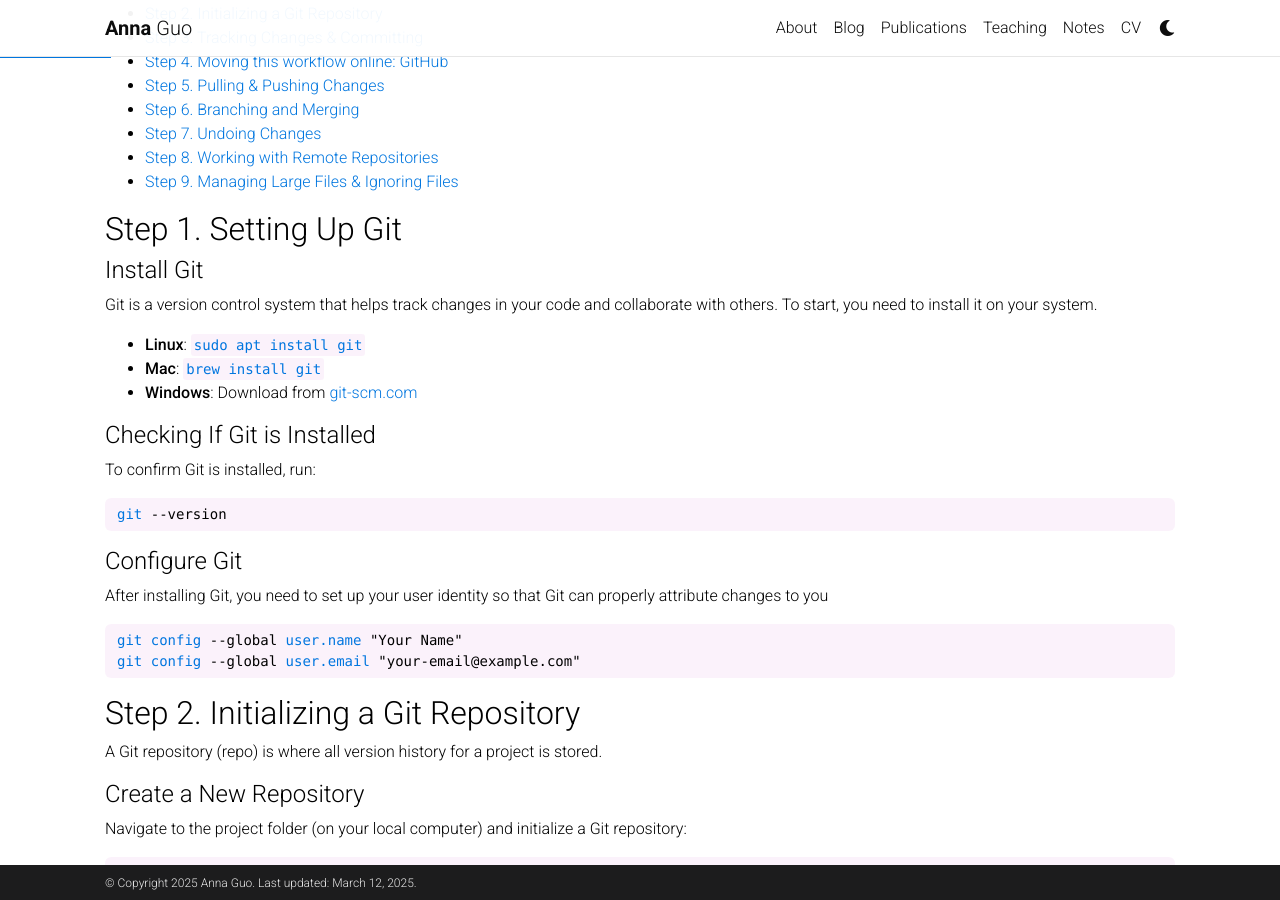
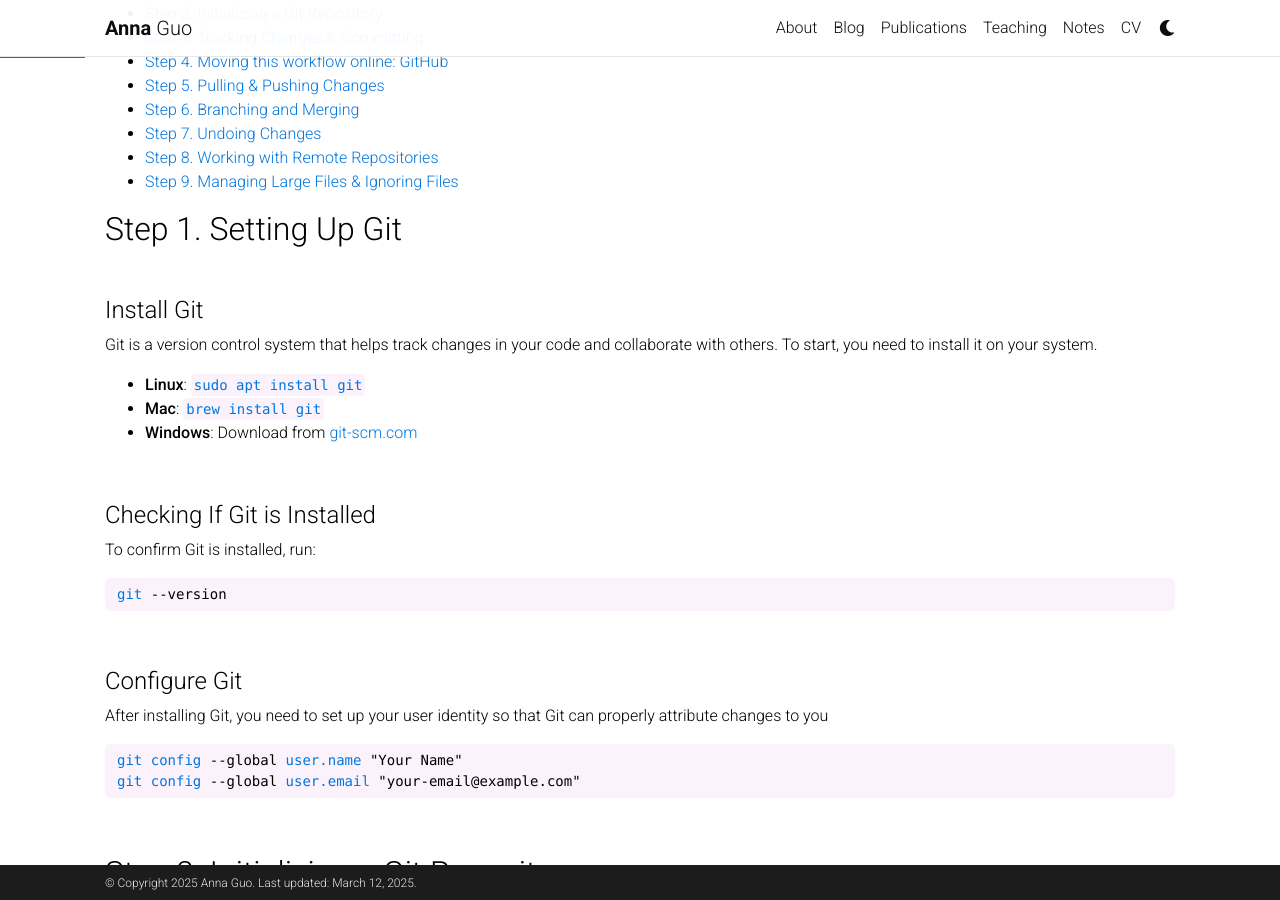
Before and after one commit to annaguo-bios/annaguo-bios.github.io, a Jekyll site: the page built from _posts/2025-03-11-git.md, in a window 1280 px wide and 900 px high, scrolled down 421 px. Built offline with Jekyll 4.4.1, drawn with Linux system fonts in a browser that asks for light colours; comment, search, counter and statistics services are not loaded; a style sheet for code colours, icons or effects is not loaded.

Commit message:
updated posts

````diff
--- a/_posts/2025-03-11-git.md
+++ b/_posts/2025-03-11-git.md
@@ -15,19 +15,19 @@ toc:
 
 - [Step 1. Setting Up Git](#step-1-setting-up-git)
 - [Step 2. Initializing a Git Repository](#step-2-initializing-a-git-repository)
-- [Step 3. Tracking Changes & Committing](#step-3-tracking-changes-committing)
+- [Step 3. Tracking Changes & Committing](#step-3-tracking-changes--committing)
 - [Step 4. Moving this workflow online: GitHub](#step-4-moving-this-workflow-online-github)
 - [Step 5. Pulling & Pushing Changes](#step-5-pulling-pushing-changes)
 - [Step 6. Branching and Merging](#step-6-branching-and-merging)
 - [Step 7. Undoing Changes](#step-7-undoing-changes)
 - [Step 8. Working with Remote Repositories](#step-8-working-with-remote-repositories)
-- [Step 9. Managing Large Files & Ignoring Files](#step-9-managing-large-files-ignoring-files)
+- [Step 9. Managing Large Files & Ignoring Files](#step-9-managing-large-files--ignoring-files)
 
 
 
 ## Step 1. Setting Up Git
 
-
+<br>
 
 #### Install Git
 
@@ -37,7 +37,7 @@ Git is a version control system that helps track changes in your code and collab
 - **Mac**: `brew install git`
 - **Windows**: Download from [git-scm.com](https://git-scm.com)
 
-
+<br>
 
 #### Checking If Git is Installed
 
@@ -47,7 +47,7 @@ To confirm Git is installed, run:
 git --version
 ```
 
-
+<br>
 
 #### Configure Git
 
@@ -58,13 +58,13 @@ git config --global user.name "Your Name"
 git config --global user.email "your-email@example.com"
 ```
 
-
+<br>
 
 ## Step 2. Initializing a Git Repository
 
 A Git repository (repo) is where all version history for a project is stored.
 
-
+<br>
 
 #### Create a New Repository
 
@@ -76,7 +76,7 @@ git init
 
 This creates a hidden `.git` folder that Git uses to track changes.
 
-
+<br>
 
 #### Track and Save Changes
 
@@ -89,11 +89,11 @@ git commit -m "Initial commit"
 
 ---
 
-
+<br>
 
 ## Step 3. Tracking Changes & Committing
 
-
+<br>
 
 #### Add and Commit Files
 
@@ -107,7 +107,7 @@ git add .             # Add all changes
 git commit -m "Commit message"
 ```
 
-
+<br>
 
 #### Check File Status
 
@@ -117,7 +117,7 @@ Check which files have been modified:
 git status
 ```
 
-
+<br>
 
 #### Viewing Commit History
 
@@ -129,13 +129,13 @@ git log --oneline --graph --decorate --all
 
 ---
 
-
+<br>
 
 ## Step 4. Moving this workflow online: GitHub
 
 GitHub is a platform that lets you store Git repositories online and collaborate with others.
 
-
+<br>
 
 #### Generate SSH Key (for authentication)
 
@@ -145,7 +145,7 @@ We will need SSH keys to build secure connections between our local computer and
 ssh-keygen -o -t rsa
 ```
 
-
+<br>
 
 After generating an SSH key, you need to add it to GitHub to connect your local machine with GitHub.
 
@@ -160,7 +160,7 @@ Here’s how:
 
    This will display the key. Copy the entire output.
 
-
+   <br>
 
 2. **Add the Key to GitHub**
 
@@ -169,7 +169,7 @@ Here’s how:
    - Paste your copied key into the provided box
    - Click **Add SSH Key**
 
-
+   <br>
 
 3. **Verify the Connection**
     Run the following command to check if GitHub recognizes your key:
@@ -188,13 +188,13 @@ You may see messages like "The authenticity of host 'github.com' can't be establ
 
 This message typically appears the first time you attempt to connect to a remote server using SSH. To proceed, you typically have the option to accept the authenticity of the host by typing "yes" when prompted.
 
-
+<br>
 
 #### Connect Local Repository to GitHub
 
 1. Create a repository on GitHub. It’s like your project’s home base. This is where all your Git history, changes, and progress will live, making it easy to keep track of everything as you work. Think of it as your project’s storybook, documenting every step along the way.
 
-
+   <br>
 
 2. Connect your local repository to the one you just created on GitHub:
 
@@ -204,7 +204,7 @@ git remote add origin https://github.com/your-username/repo-name.git
 
 This ties your local project to the remote repository, so you can easily push your changes and keep everything in sync. Think of it as building a bridge between your computer and GitHub.
 
-
+<br>
 
 3. Push code to GitHub:
 
@@ -215,11 +215,11 @@ git push origin main
 
 ---
 
-
+<br>
 
 ## Step 5. Pulling & Pushing Changes
 
-
+<br>
 
 #### Fetch Latest Updates from GitHub
 
@@ -229,7 +229,7 @@ If you are working with a team, you need to pull the latest changes before makin
 git pull origin main
 ```
 
-
+<br>
 
 #### Push New Changes to GitHub
 
@@ -241,13 +241,13 @@ git push origin main
 
 ---
 
-
+<br>
 
 ## Step 6. Branching and Merging
 
 Branches allow you to work on new features without affecting the main codebase.
 
-
+<br>
 
 #### Create and Switch Branches
 
@@ -256,7 +256,7 @@ git branch new-feature  # Create a new branch
 git checkout new-feature  # Switch to it
 ```
 
-
+<br>
 
 #### Merge Branches
 
@@ -267,7 +267,7 @@ git checkout main
 git merge new-feature
 ```
 
-
+<br>
 
 #### Delete a Branch
 
@@ -279,11 +279,11 @@ git branch -d new-feature
 
 ---
 
-
+<br>
 
 ## Step 7. Undoing Changes
 
-
+<br>
 
 #### Undo Last Commit (Keep Changes)
 
@@ -293,7 +293,7 @@ Revert the last commit but keep the changes staged:
 git reset --soft HEAD~1
 ```
 
-
+<br>
 
 #### Undo Last Commit (Discard Changes)
 
@@ -315,11 +315,11 @@ git checkout -- filename.txt
 
 ---
 
-
+<br>
 
 ## Step 8. Working with Remote Repositories
 
-
+<br>
 
 #### Cloning a Repository
 
@@ -329,7 +329,7 @@ Copy an existing repository from GitHub to your local machine:
 git clone https://github.com/username/repo-name.git
 ```
 
-
+<br>
 
 #### Forking a Repository
 
@@ -343,7 +343,9 @@ Forking allows you to make changes to someone else’s repository without affect
    git clone https://github.com/your-username/forked-repo.git
    ```
 
-### Submitting a Pull Request
+<br>
+
+#### Submitting a Pull Request
 
 A pull request (PR) lets others review and merge your changes.
 
@@ -355,13 +357,13 @@ A pull request (PR) lets others review and merge your changes.
 
 2. On GitHub, go to **Pull Requests** and click **New Pull Request**.
 
-
+<br>
 
 #### Merging a Pull Request
 
 Once approved, you can merge the PR into the main branch.
 
-
+<br>
 
 #### Syncing with Upstream Repository
 
@@ -375,11 +377,11 @@ git merge upstream/main
 
 ---
 
-
+<br>
 
 ## Step 9. Managing Large Files & Ignoring Files
 
-
+<br>
 
 #### Use .gitignore to Ignore Files
 
@@ -391,7 +393,7 @@ output/*.rds
 output/*.png
 ```
 
-
+<br>
 
 #### Track Large Files with Git LFS
 
````
